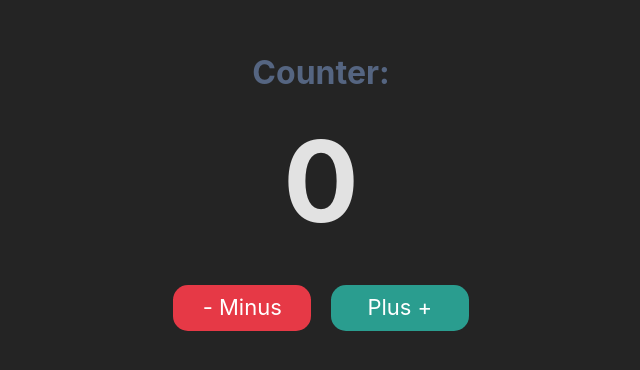
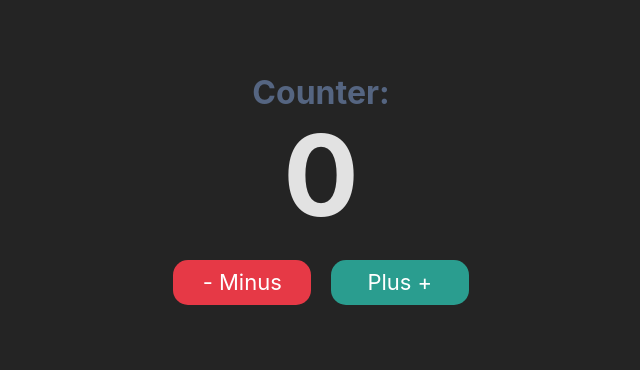
Before and after one commit to AndriiKot/React, a React (Vite) app in the folder __mini_Projects__/Counter/__counter__Signals_version__/: page / in a window 1280 px wide. Shown: the part 210-580 px from the top of the page, without its empty margins (319-959 px from the left). Built offline with nearby package versions, Linux system fonts and the light colour scheme.

Commit message:
'Counter' counter-signal-version v.1.0.0

```diff
--- a/__mini_Projects__/Counter/__counter__Signals_version__/package.json
+++ b/__mini_Projects__/Counter/__counter__Signals_version__/package.json
@@ -1,7 +1,7 @@
 {
   "name": "counter-signal-version",
   "private": true,
-  "version": "0.0.1",
+  "version": "1.0.0",
   "type": "module",
   "scripts": {
     "dev": "vite",
--- a/__mini_Projects__/Counter/__counter__Signals_version__/src/components/Counter/index.jsx
+++ b/__mini_Projects__/Counter/__counter__Signals_version__/src/components/Counter/index.jsx
@@ -1,10 +1,6 @@
-import { signal } from "@preact/signals-react";
-
-const counter = signal(0);
-
+import { state as counter } from "./state.js";
 
 export default function Counter() {
-
   const counterPlus = () => counter.value++;
   const counterMinus = () => counter.value--;
 
--- /dev/null
+++ b/__mini_Projects__/Counter/__counter__Signals_version__/src/components/Counter/state.js
@@ -0,0 +1,3 @@
+import { signal } from "@preact/signals-react";
+
+export const state = signal(0);
--- a/__mini_Projects__/Counter/__counter__Signals_version__/src/index.css
+++ b/__mini_Projects__/Counter/__counter__Signals_version__/src/index.css
@@ -1,10 +1,16 @@
+*,
+*::before,
+*::after {
+  box-sizing: border-box;
+}
+
 :root {
+
   --color-1: #2a9d8f;
   --color-2: #e63946;
   --color-3: #556581;
 
   font-family: Inter, system-ui, Avenir, Helvetica, Arial, sans-serif;
-  line-height: 1.5;
   font-weight: 400;
 
   color-scheme: light dark;
```
Also changed, not shown: 1 other file (tests, documents, lock files or other folders). Lines whose indentation alone changed are shown as unchanged.
